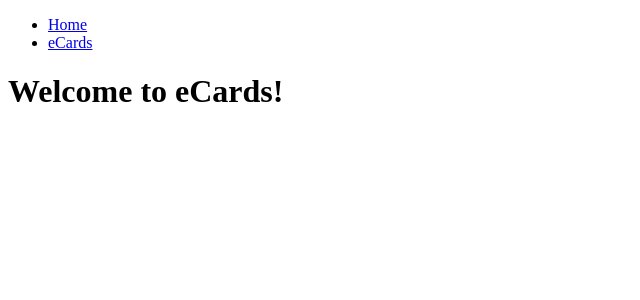
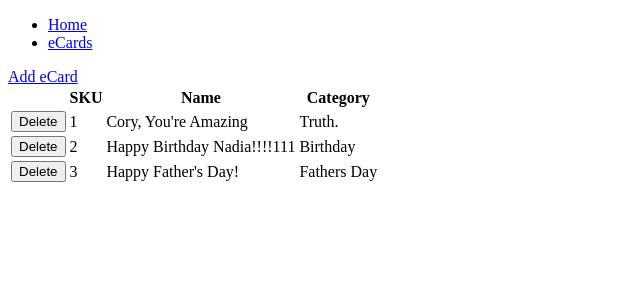
Before and after one commit to coryhouse/hallmark, a React (Create React App) app: page /ecards in a window 1280 px wide. Shown: the top 300 px of the page, without its empty margins (0-640 px from the left). Built offline with nearby package versions, Linux system fonts and the light colour scheme.

Commit message:
Add React Router

```diff
--- a/package.json
+++ b/package.json
@@ -5,6 +5,7 @@
   "dependencies": {
     "react": "^16.4.0",
     "react-dom": "^16.4.0",
+    "react-router-dom": "^4.3.1",
     "react-scripts": "1.1.4"
   },
   "scripts": {
--- a/src/App.js
+++ b/src/App.js
@@ -3,13 +3,13 @@ import ECards from "./ECards";
 import Home from "./Home";
 import Navigation from "./Navigation";
 import ManageECard from "./ManageECard";
+import { Route } from "react-router-dom";
 
 class App extends React.Component {
   constructor(props) {
     super(props);
 
     this.state = {
-      currentPage: "Home",
       newECard: {
         sku: "",
         name: "",
@@ -22,16 +22,6 @@ class App extends React.Component {
       ]
     };
   }
-
-  handleNavigationClick = event => {
-    event.preventDefault();
-    const newPage = event.target.pathname.replace("/", ""); // removing leading slash
-    this.setState({ currentPage: newPage });
-  };
-
-  handleAddECardClick = event => {
-    this.setState({ currentPage: "ManageECard" });
-  };
 
   handleDeleteECardClick = (event, sku) => {
     const eCards = this.state.eCards.filter(eCard => eCard.sku !== sku);
@@ -47,21 +37,26 @@ class App extends React.Component {
   render() {
     return (
       <Fragment>
-        <Navigation onLinkClick={this.handleNavigationClick} />
-        {this.state.currentPage === "Home" && <Home />}
-        {this.state.currentPage === "ECards" && (
+        <Navigation />
+        <Route path="/" component={Home} exact />
+        <Route
+          path="/ecards"
+          render={() => (
             <ECards
               eCards={this.state.eCards}
-            onAddClick={this.handleAddECardClick}
               onDeleteClick={this.handleDeleteECardClick}
             />
           )}
-        {this.state.currentPage === "ManageECard" && (
+        />
+        <Route
+          path="/manage"
+          render={() => (
             <ManageECard
               eCard={this.state.newECard}
               onSubmit={this.handleSaveECard}
             />
           )}
+        />
       </Fragment>
     );
   }
--- a/src/ECards.js
+++ b/src/ECards.js
@@ -1,5 +1,6 @@
 import React from "react";
 import PropTypes from "prop-types";
+import { Link } from "react-router-dom";
 
 class ECards extends React.Component {
   renderTable() {
@@ -38,7 +39,7 @@ class ECards extends React.Component {
   render() {
     return (
       <React.Fragment>
-        <button onClick={this.props.onAddClick}>Add eCard</button>
+        <Link to="/manage">Add eCard</Link>
         {this.props.eCards.length === 0 ? (
           <div>
             No Cards{" "}
@@ -56,7 +57,6 @@ class ECards extends React.Component {
 
 ECards.propTypes = {
   eCards: PropTypes.array.isRequired,
-  onAddClick: PropTypes.func.isRequired,
   onDeleteClick: PropTypes.func.isRequired
 };
 
--- a/src/Navigation.js
+++ b/src/Navigation.js
@@ -1,18 +1,15 @@
 import React, { Component } from "react";
+import { Link } from "react-router-dom";
 
 class Navigation extends Component {
   render() {
     return (
       <ul>
         <li>
-          <a href="Home" onClick={this.props.onLinkClick}>
-            Home
-          </a>
+          <Link to="/">Home</Link>
         </li>
         <li>
-          <a href="ECards" onClick={this.props.onLinkClick}>
-            eCards
-          </a>
+          <Link to="/ecards">eCards</Link>
         </li>
       </ul>
     );
--- a/src/index.js
+++ b/src/index.js
@@ -1,5 +1,11 @@
 import React from "react";
 import ReactDOM from "react-dom";
 import App from "./App";
+import { BrowserRouter as Router } from "react-router-dom";
 
-ReactDOM.render(<App />, document.getElementById("root"));
+ReactDOM.render(
+  <Router>
+    <App />
+  </Router>,
+  document.getElementById("root")
+);
```
Also changed, not shown: 1 other file (tests, documents, lock files or other folders). Lines whose indentation alone changed are shown as unchanged.
